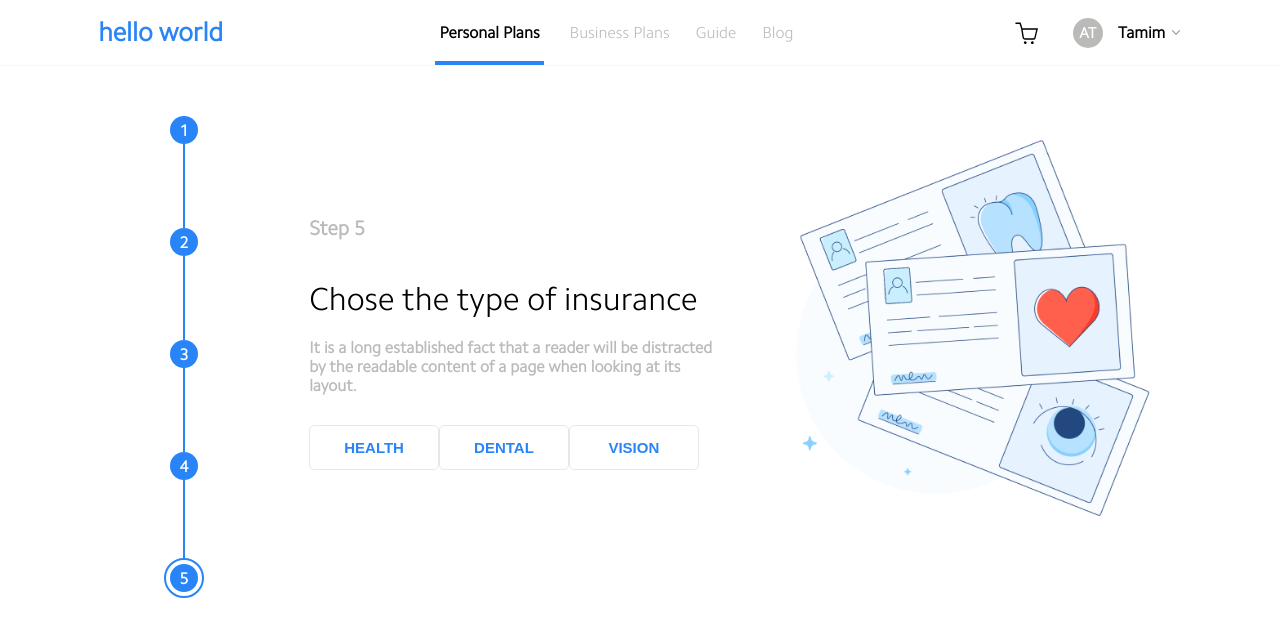
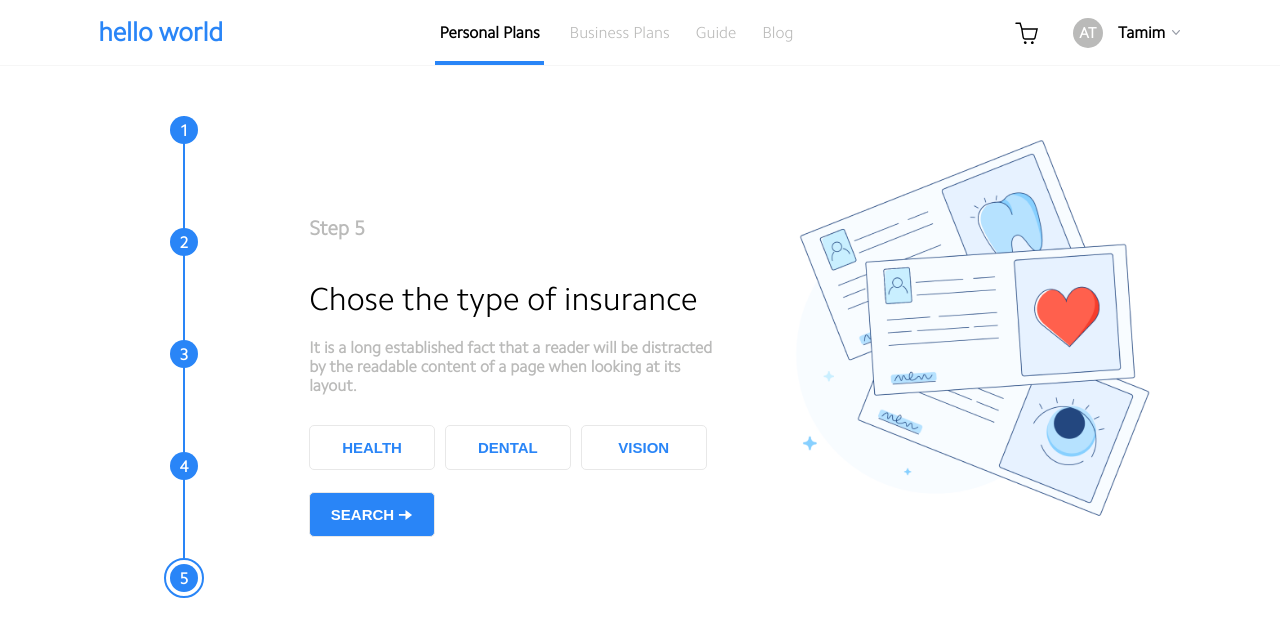
Before and after one commit to ATG-Tamim/vue-wizard, a Vue app: page /step-five in a window 1280 px wide. Shown: the top 636 px of the page. Built offline with nearby package versions, Linux system fonts and the light colour scheme.

Commit message:
Add inputs transition and function

```diff
--- a/src/assets/style/_components.scss
+++ b/src/assets/style/_components.scss
@@ -75,8 +75,9 @@ button {
   }
 }
 
+
 .btn-primary-outline {
-  width: 32%;
+  width: 31%;
   border: 1px solid $textSecondary;
   color: $primary;
   background: $white;
@@ -86,6 +87,17 @@ button {
   text-transform: uppercase;
   padding: 13px 0;
   border-radius: 5px;
+  transition: background .3s ease;
+
+  &:hover {
+    background: $primary !important;
+    color: $white !important;
+  }
+
+  &.btn-primary {
+    background: $primary !important;
+    color: $white !important;
+  }
 }
 
 .progress-bar {
@@ -119,6 +131,10 @@ button {
   margin-right: 5px;
 }
 
+.mr-1 {
+  margin-right: 10px;
+}
+
 .ml-mines-5 {
   margin-left: -20px;
 }
@@ -149,3 +165,12 @@ button {
 .step-three-se-transition {
   transform: translate(0, -100px)
 }
+
+.inp-icon {
+  position: absolute;
+  z-index: 111;
+  top: 15px;
+  left: 16px;
+  font-size: 16px;
+  font-weight: bold;
+}
--- a/src/assets/style/style.scss
+++ b/src/assets/style/style.scss
@@ -237,6 +237,14 @@ body {
         flex-direction: row;
         width: 90%;
         overflow: hidden;
+
+        &.step-four {
+          position: relative;
+
+          input {
+            padding: 15px 15px 15px 25px
+          }
+        }
       }
 
       .input-form-second {
--- a/src/views/StepFive.vue
+++ b/src/views/StepFive.vue
@@ -7,9 +7,17 @@
         class="steps-para"
       >It is a long established fact that a reader will be distracted by the readable content of a page when looking at its layout.</p>
       <div class="inputForm">
-        <button class="btn-primary-outline">health</button>
-        <button class="btn-primary-outline">dental</button>
-        <button class="btn-primary-outline">vision</button>
+        <button class="btn-primary-outline mr-1" :class="btnSelectOne && 'btn-primary'" @click="btnOne">health</button>
+        <button class="btn-primary-outline mr-1" :class="btnSelectTwo && 'btn-primary'" @click="btnTwo">dental</button>
+        <button class="btn-primary-outline" :class="btnSelectThree && 'btn-primary'" @click="btnThree">vision</button>
+      </div>
+      <div>
+        <button class="btn-primary-outline btn-primary mt-3" @click="nextStep">
+          Search
+          <span>
+            <img src="./../assets/font-icons/arrow-left.svg" alt />
+          </span>
+        </button>
       </div>
     </div>
     <div class="illustration-four">
@@ -19,7 +27,54 @@
 </template>
 
 <script>
-export default {};
+export default {
+  data() {
+    return {
+        btnSelectOne: false,
+        btnSelectTwo: false,
+        btnSelectThree: false,
+    }
+  },
+
+  mounted() {
+    this.btnSelectOne = JSON.parse(localStorage.getItem('health'))
+    this.btnSelectTwo = JSON.parse(localStorage.getItem('dental'))
+    this.btnSelectThree = JSON.parse(localStorage.getItem('vision'))
+  },
+
+  methods: {
+    btnOne() {
+      if(!this.btnSelectOne) {
+        this.btnSelectOne = true
+        this.btnSelectTwo = false
+        this.btnSelectThree = false
+      }
+    },
+
+    btnTwo() {
+      if(!this.btnSelectTwo) {
+        this.btnSelectTwo = true
+        this.btnSelectOne = false
+        this.btnSelectThree = false
+      }
+    },
+
+    btnThree() {
+      if(!this.btnSelectThree) {
+        this.btnSelectThree = true
+        this.btnSelectOne = false
+        this.btnSelectTwo = false
+      }
+    },
+
+    nextStep() {
+      localStorage.setItem('health', this.btnSelectOne)
+      localStorage.setItem('dental', this.btnSelectTwo)
+      localStorage.setItem('vision', this.btnSelectThree)
+      // this.$router.push('/Finished');
+    }
+  }
+};
 </script>
 
 <style>
```
